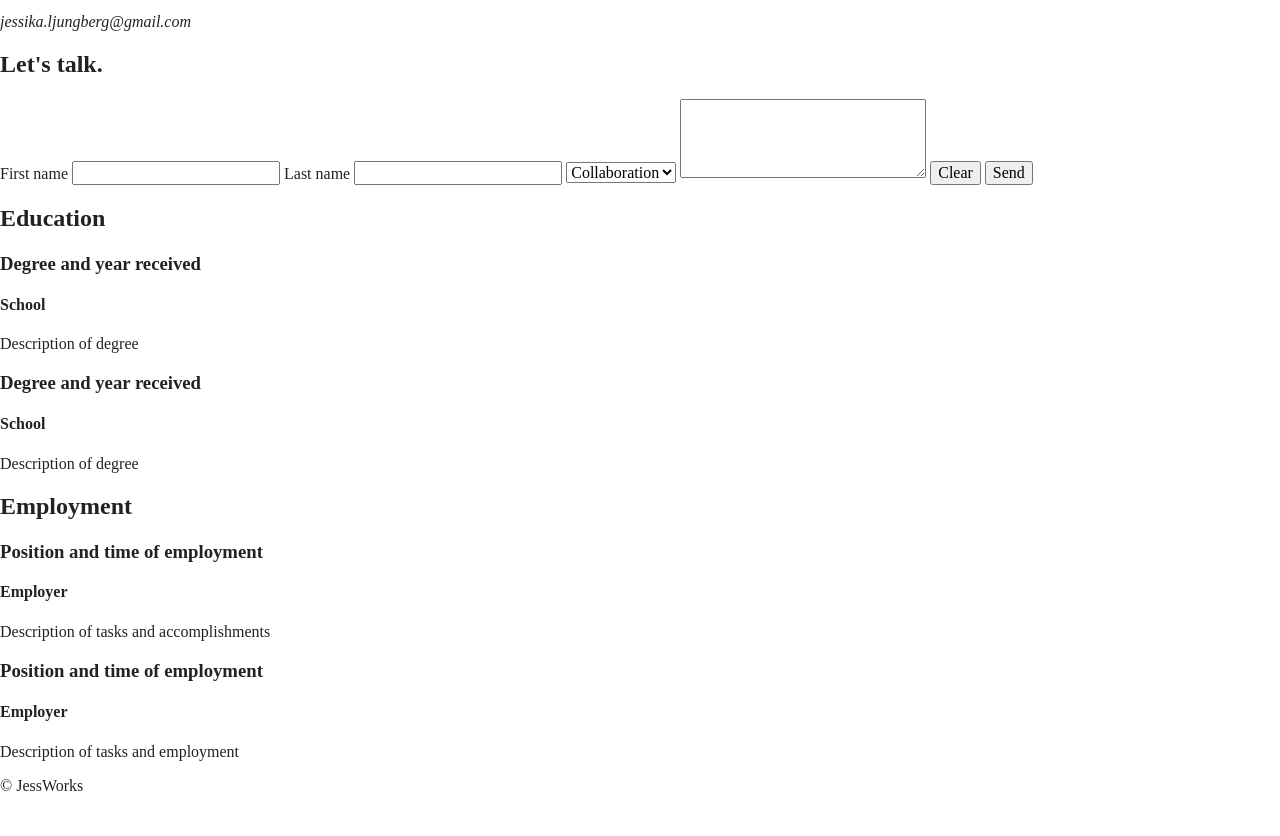
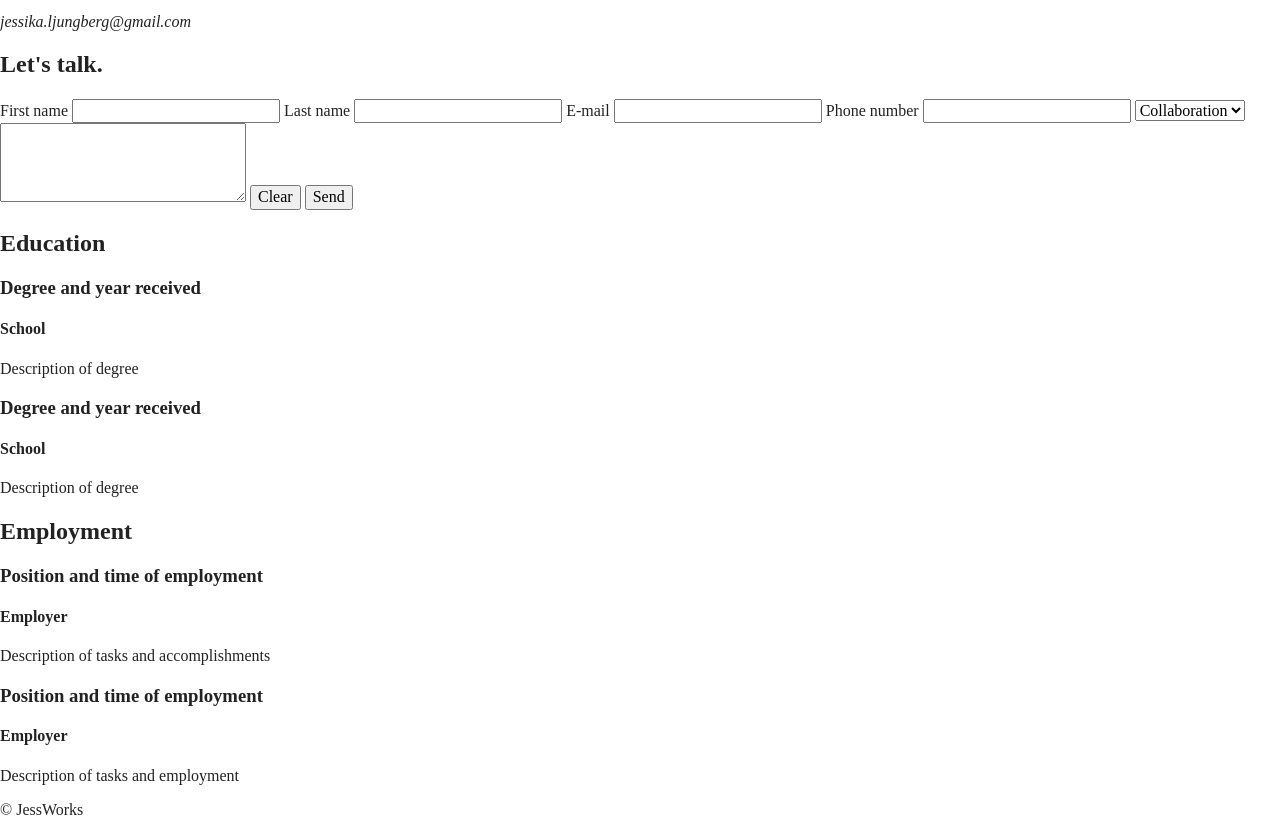
Before and after one commit to jessworks/mi-html-css-inlamning1-cv, a website built with Parcel: page html5-boilerplate_v8.0.0/index.html in a window 1280 px wide. Shown: the part 861-1697 px from the top of the page. Before the commit the page ends 1672 px from the top, so only its background shows below. Built offline with nearby package versions, Linux system fonts and the light colour scheme.

Commit message:
Missing items in contact form.

```diff
--- a/html5-boilerplate_v8.0.0/index.html
+++ b/html5-boilerplate_v8.0.0/index.html
@@ -51,6 +51,10 @@
       <input type="text">
       <label>Last name</label>
       <input type="text">
+      <label>E-mail</label>
+      <input type="text">
+      <label>Phone number</label>
+      <input type="number">
       <select>
         <option>Collaboration</option>
         <option>Employment</option>
```
